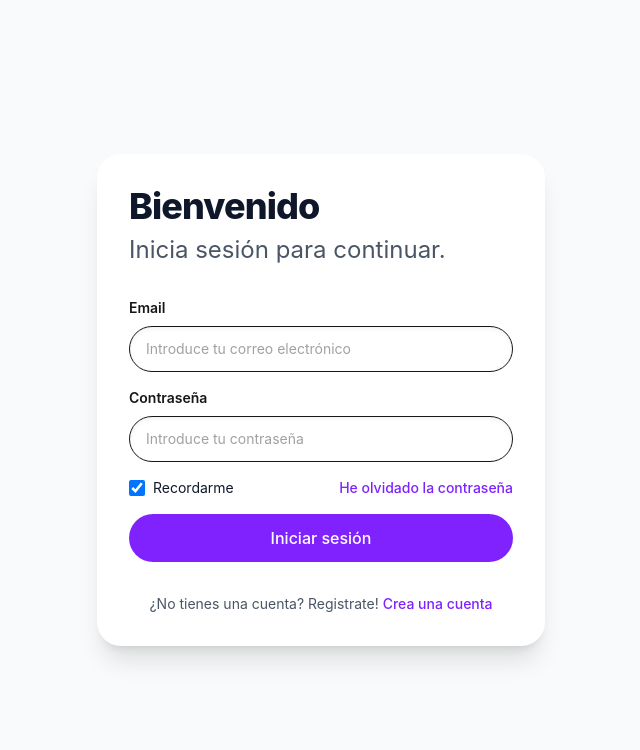
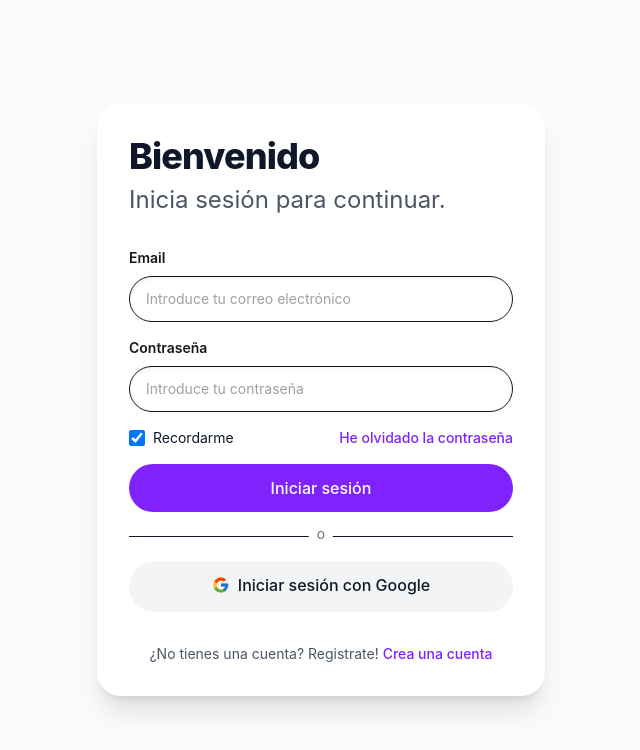
Before and after one commit to jgb0048/trelloMedac, a React (Vite) app in the folder web-trello/: page /login in a window 1280 px wide. Shown: the top 750 px of the page, without its empty margins (319-959 px from the left). Built offline with nearby package versions, Linux system fonts and the light colour scheme.

Commit message:
visual del boton de Google

```diff
--- a/web-trello/src/pages/Login.jsx
+++ b/web-trello/src/pages/Login.jsx
@@ -42,6 +42,46 @@ export default function Login() {
           {isSubmitting ? "Signing in..." : "Iniciar sesión"}
         </Button>
       </form>
+
+
+            {/* separador ----o---- */}
+            <div className="relative my-6">
+              <div className="border-t" />
+              <span className="absolute left-1/2 -translate-x-1/2 -top-3 bg-white px-2 text-sm text-gray-500">
+                o
+              </span>
+            </div>
+
+            {/* boton de Google (sin funcionalidad) */}
+            <Button type="button" variant="secondary" full aria-label="Iniciar sesión con Google">
+              <span className="inline-flex items-center gap-2">
+                <svg
+                  xmlns="http://www.w3.org/2000/svg"
+                  width="18"
+                  height="18"
+                  viewBox="0 0 48 48"
+                  aria-hidden="true"
+                >
+                  <path
+                    fill="#FFC107"
+                    d="M43.6 20.5H42V20H24v8h11.3C33.7 32.9 29.3 36 24 36c-6.6 0-12-5.4-12-12s5.4-12 12-12c3 0 5.7 1.1 7.7 3l5.7-5.7C33.6 6.1 29.1 4 24 4 12.9 4 4 12.9 4 24s8.9 20 20 20c10.4 0 19-7.5 19-20 0-1.3-.1-2.7-.4-3.5z"
+                  />
+                  <path
+                    fill="#FF3D00"
+                    d="M6.3 14.7l6.6 4.8C14.6 16.2 18.9 12 24 12c3 0 5.7 1.1 7.7 3l5.7-5.7C33.6 6.1 29.1 4 24 4 16.1 4 9.3 8.5 6.3 14.7z"
+                  />
+                  <path
+                    fill="#4CAF50"
+                    d="M24 44c5.2 0 9.9-1.7 13.4-4.7l-6.2-5.1C29.3 36 26.8 37 24 37c-5.3 0-9.7-3.1-11.6-7.6l-6.6 5.1C9.3 39.5 16.1 44 24 44z"
+                  />
+                  <path
+                    fill="#1976D2"
+                    d="M43.6 20.5H42V20H24v8h11.3c-1.1 3.3-3.5 5.9-6.6 7.2l6.2 5.1C37.9 37.6 43 32.4 43.6 24c.1-1.2 0-2.5 0-3.5z"
+                  />
+                </svg>
+                Iniciar sesión con Google
+              </span>
+            </Button>
     </AuthCard>
   );
 }
--- a/web-trello/src/pages/Register.jsx
+++ b/web-trello/src/pages/Register.jsx
@@ -32,6 +32,45 @@ export default function Register() {
           {isSubmitting ? "Creando..." : "Crear cuenta"}
         </Button>
       </form>
+
+      {/* separador ------o----- */}
+      <div className="relative my-6">
+        <div className="border-t" />
+        <span className="absolute left-1/2 -translate-x-1/2 -top-3 bg-white px-2 text-sm text-gray-500">
+          o
+        </span>
+      </div>
+
+      {/* boton de Google */}
+      <Button type="button" variant="secondary" full aria-label="Registrarse con Google">
+        <span className="inline-flex items-center gap-2">
+          <svg
+            xmlns="http://www.w3.org/2000/svg"
+            width="18"
+            height="18"
+            viewBox="0 0 48 48"
+            aria-hidden="true"
+          >
+            <path
+              fill="#FFC107"
+              d="M43.6 20.5H42V20H24v8h11.3C33.7 32.9 29.3 36 24 36c-6.6 0-12-5.4-12-12s5.4-12 12-12c3 0 5.7 1.1 7.7 3l5.7-5.7C33.6 6.1 29.1 4 24 4 12.9 4 4 12.9 4 24s8.9 20 20 20c10.4 0 19-7.5 19-20 0-1.3-.1-2.7-.4-3.5z"
+            />
+            <path
+              fill="#FF3D00"
+              d="M6.3 14.7l6.6 4.8C14.6 16.2 18.9 12 24 12c3 0 5.7 1.1 7.7 3l5.7-5.7C33.6 6.1 29.1 4 24 4 16.1 4 9.3 8.5 6.3 14.7z"
+            />
+            <path
+              fill="#4CAF50"
+              d="M24 44c5.2 0 9.9-1.7 13.4-4.7l-6.2-5.1C29.3 36 26.8 37 24 37c-5.3 0-9.7-3.1-11.6-7.6l-6.6 5.1C9.3 39.5 16.1 44 24 44z"
+            />
+            <path
+              fill="#1976D2"
+              d="M43.6 20.5H42V20H24v8h11.3c-1.1 3.3-3.5 5.9-6.6 7.2l6.2 5.1C37.9 37.6 43 32.4 43.6 24c.1-1.2 0-2.5 0-3.5z"
+            />
+          </svg>
+          Registrarse con Google
+        </span>
+      </Button>
     </AuthCard>
   );
 }
```
Also changed, not shown: 1 other file (tests, documents, lock files or other folders).
